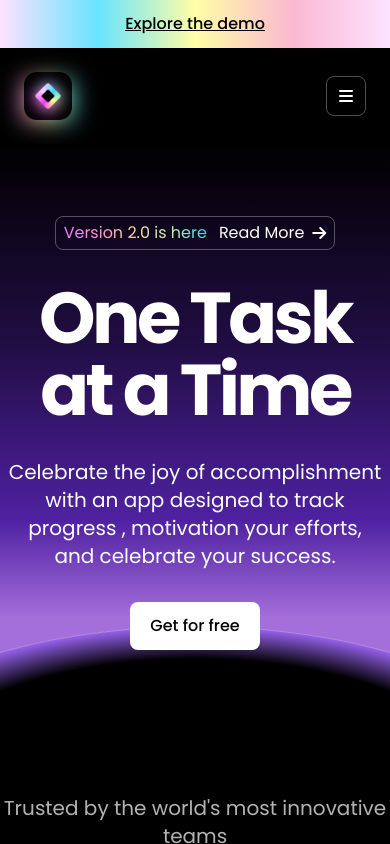
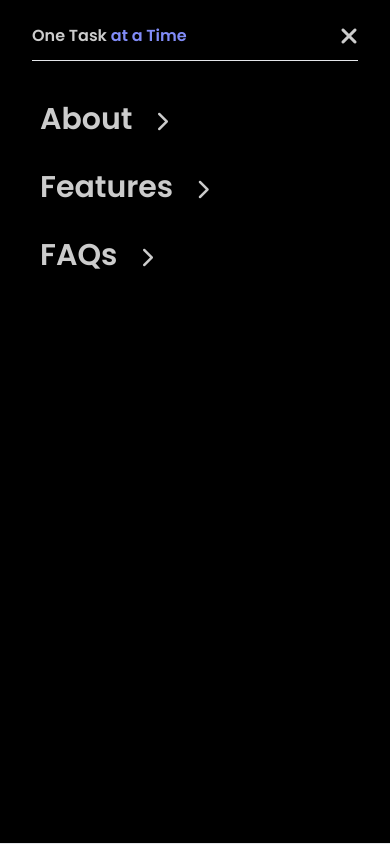
Before and after one commit to BigBr41n/SAAS-landing-page, a SvelteKit app: page / in a window 390 px wide. Both pictures are taken after a click on the button 346 px from the left and 96 px from the top of the page. Shown: the top 844 px of the page. Built offline with nearby package versions, Linux system fonts and the light colour scheme.

Commit message:
small size menu toggle

```diff
--- a/src/components/Header.svelte
+++ b/src/components/Header.svelte
@@ -1,4 +1,5 @@
 <script lang="ts">
+	import { openModal } from '../store/index';
 </script>
 
 <header class="flex flex-col bg-black">
@@ -10,6 +11,7 @@
 			<img class="relative h-12 w-12" src="/assets/images/logosaas.png" alt="saas logo" />
 		</div>
 		<button
+			on:click={() => ($openModal = true)}
 			class=" inline-flex h-10 w-10 items-center justify-center rounded-lg border border-white border-opacity-30 sm:hidden"
 		>
 			<i class="fa-solid fa-bars" style="color: white;"></i>
--- a/src/routes/+layout.svelte
+++ b/src/routes/+layout.svelte
@@ -1,9 +1,57 @@
-<script>
+<script lang="ts">
 	import '../app.css';
 	import Banner from '../components/Banner.svelte';
 	import Footer from '../components/Footer.svelte';
 	import Header from '../components/Header.svelte';
+
+	import { openModal } from '../store/index';
+
+	function reroute(href: string) {
+		$openModal = false;
+		window.location.href = href;
+	}
 </script>
+
+{#if $openModal}
+	<div
+		class="fixed left-0 top-0 z-50 flex h-screen w-screen flex-col gap-8 border-b bg-black p-5 px-8 text-white/80 md:hidden"
+	>
+		<div class="flex items-center justify-between gap-4 border-b pb-2">
+			<h1 class="font-semibold">
+				One Task <span class="text-indigo-400">at a Time</span>
+			</h1>
+			<button on:click={() => ($openModal = false)} class="border-none outline-none">
+				<i class="fa-solid fa-xmark text-2xl"></i>
+			</button>
+		</div>
+		<div class="flex flex-1 flex-col gap-4">
+			<button
+				on:click={() => reroute('#product')}
+				class="group cursor-pointer border-none p-2 text-left outline-none duration-200"
+			>
+				<p class=" text-3xl font-semibold duration-200 group-hover:pl-2">
+					About <i class="fa-solid fa-chevron-right pl-4 text-xl" />
+				</p>
+			</button>
+			<button
+				on:click={() => reroute('#reviews')}
+				class="group cursor-pointer border-none p-2 text-left outline-none duration-200"
+			>
+				<p class=" text-3xl font-semibold duration-200 group-hover:pl-2">
+					Features <i class="fa-solid fa-chevron-right pl-4 text-xl" />
+				</p>
+			</button>
+			<button
+				on:click={() => reroute('#fqs')}
+				class="group cursor-pointer border-none p-2 text-left outline-none duration-200"
+			>
+				<p class=" text-3xl font-semibold duration-200 group-hover:pl-2">
+					FAQs <i class="fa-solid fa-chevron-right pl-4 text-xl" />
+				</p>
+			</button>
+		</div>
+	</div>
+{/if}
 
 <Banner />
 <Header />
--- /dev/null
+++ b/src/store/index.ts
@@ -0,0 +1,3 @@
+import { writable } from "svelte/store";
+
+export const openModal = writable(false)
```
